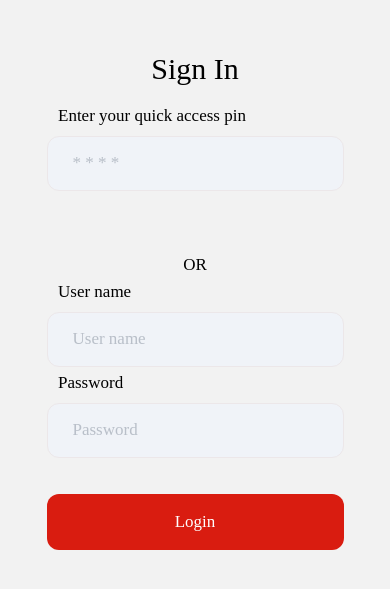
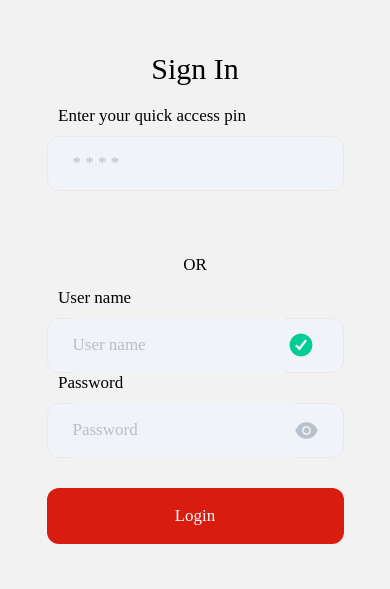
Before and after one commit to SangeethSujith/EZMenu, a React Native app: screen /Login in a window 390 px wide. Shown: the part 157-746 px from the top of the page. Built offline with nearby package versions, Linux system fonts and the light colour scheme.

Commit message:
Added some feature and ui elements to login

```diff
--- a/assets/screens/Login.js
+++ b/assets/screens/Login.js
@@ -1,8 +1,9 @@
 /* eslint-disable prettier/prettier */
-import {Text, View, StatusBar, SafeAreaView, TextInput, TouchableOpacity} from 'react-native';
-import React from 'react';
+import { Text, View, StatusBar, SafeAreaView, TextInput, TouchableOpacity, Image } from 'react-native';
+import React, { useState } from 'react';
 import Design from '../styles/Design';
-const Login = ({navigation}) => {
+const Login = ({ navigation }) => {
+    const [visible, setvisible] = useState(true);
     return (
         <SafeAreaView style={Design.container}>
             <StatusBar
@@ -23,16 +24,26 @@ const Login = ({navigation}) => {
             <View><Text style={Design.or}>OR</Text></View>
             <View style={Design.bottomhalf}>
                 <Text style={Design.h2}>User name</Text>
-        <TextInput style={Design.input}
+                <View style={Design.inputv}>
+                    <TextInput style={Design.inpute}
                         placeholder="User name"
                         placeholderTextColor="rgba(130,139,154,0.5)"
                     />
+                    <Image source={require('../images/tick.png')}/>
+                    </View>
                 <Text style={Design.h2}>Password</Text>
-        <TextInput style={Design.input}
+                <View style={Design.inputv}>
+                    <TextInput style={Design.inpute}
                         placeholder="Password"
-        secureTextEntry={true}
+                        secureTextEntry={visible}
                         placeholderTextColor="rgba(130,139,154,0.5)"
                     />
+                    <TouchableOpacity onPress={() => (
+                        setvisible(prev => !prev)
+                    )}>
+                        <Image source={require('../images/eye.png')} />
+                    </TouchableOpacity>
+                </View>
                 <TouchableOpacity style={Design.btn} onPress={() => navigation.navigate('Seats')}>
                     <Text style={Design.btntxt}>Login</Text>
                 </TouchableOpacity>
--- a/assets/styles/Design.js
+++ b/assets/styles/Design.js
@@ -48,6 +48,19 @@ color:'#000',
     fontSize:17,
     alignSelf:'center',
   },
+  inputv:{
+    borderColor: '#ECE7E9',
+    backgroundColor: '#F0F3F8',
+    height: 55,
+    borderRadius: 12,
+    borderWidth: 1,
+    width: '90%',
+    alignSelf:'center',
+    alignItems:'center',
+    flexDirection:'row',
+    justifyContent:'space-between',
+    paddingHorizontal:25,
+  },
   input: {
     borderRadius: 12,
     borderWidth: 1,
@@ -62,6 +75,15 @@ color:'#000',
     alignSelf:'center',
     lineHeight:20,
     marginBottom:6,
+  },
+  inpute:{
+    alignItems: 'center',
+    backgroundColor: '#F0F3F8',
+    height: 55,
+    fontSize:17,
+    fontFamily:'poppinsmedium',
+    lineHeight:20,
+    width:'95%',
   },
   btn:{
     width:'90%',
```
Also changed, not shown: assets/images/eye.png (added), assets/images/tick.png (added). Lines whose indentation alone changed are shown as unchanged.
